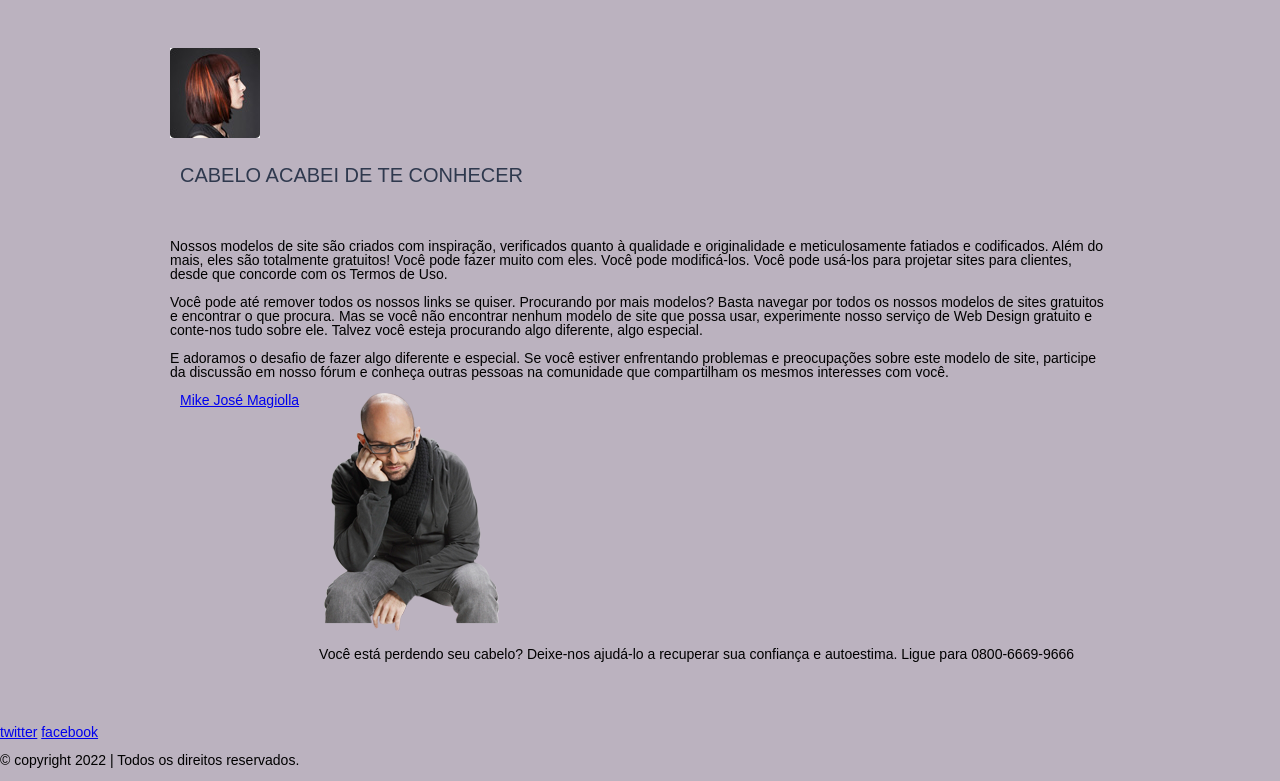
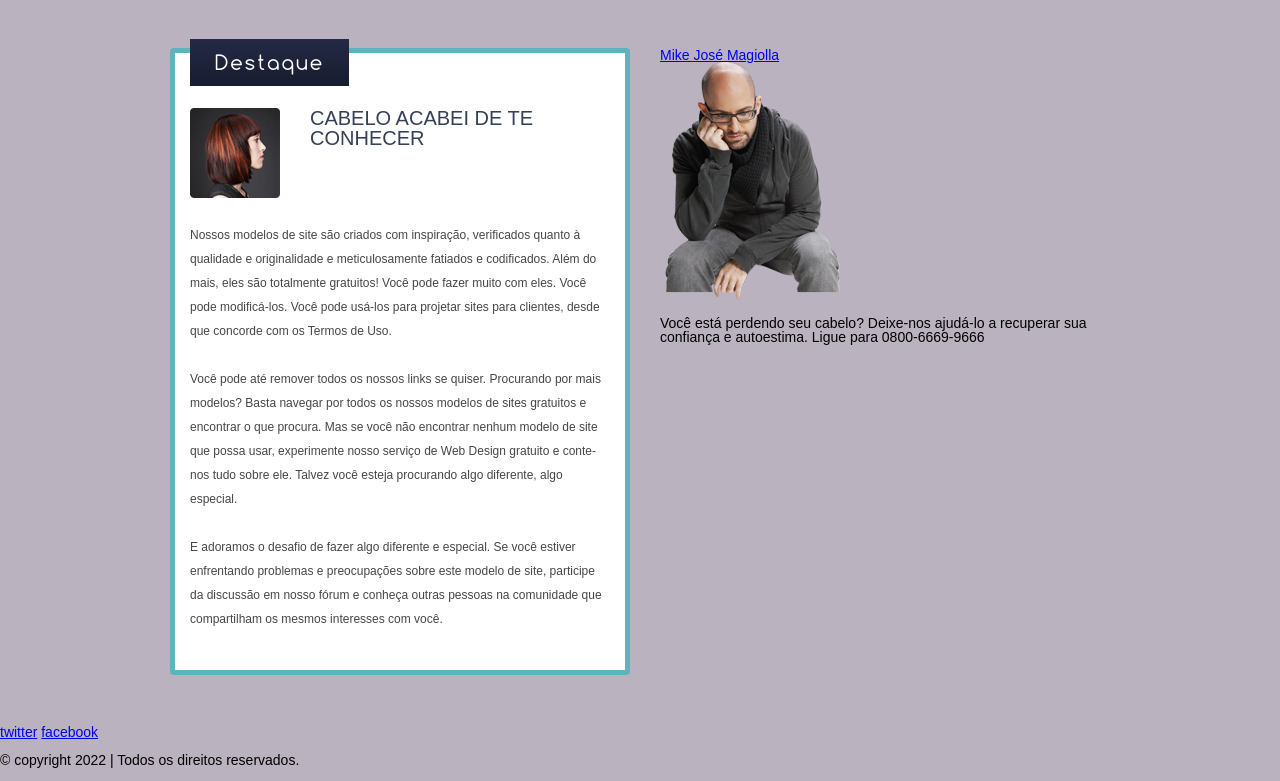
Before and after one commit to jgjefersonluis/html-crisHair, a plain HTML site: page index.html in a window 1280 px wide. Shown: the part 944-1725 px from the top of the page. Drawn offline with Linux system fonts and the light colour scheme.

Commit message:
css - body finalizando o destaque

```diff
--- a/css/style.css
+++ b/css/style.css
@@ -245,3 +245,46 @@ body {
 	margin: 0 10px;
 	padding: 0;
 }
+#body div .featured {
+	background: #fff;
+	border: 5px solid #5fb3bd;
+	border-radius: 4px;
+	min-height: 450px;
+	padding: 45px 15px 15px;
+	position: relative;
+	width: 420px;
+}
+#body div .featured h2 {
+	text-align: center;
+}
+#body div .featured h3 {
+	color: #354057;
+	font-size: 20px;
+	font-weight: normal;
+	margin: 0;
+	padding: 10px 0 0;
+	text-transform: none;
+}
+#body div .featured img {
+	display: block;
+	float: left;
+	margin: 10px 30px 25px 0;
+	padding: 0;
+}
+#body div .featured p {
+	clear: both;
+	color: #464646;
+	font-size: 12px;
+	line-height: 24px;
+	margin: 0 0 24px;
+	padding: 0;
+}
+#body div .featured p a {
+	color: #464646;
+}
+#body div .featured p a:hover {
+	color: #252525;
+}
+#body div .section {
+	width: 460px;
+}
```
